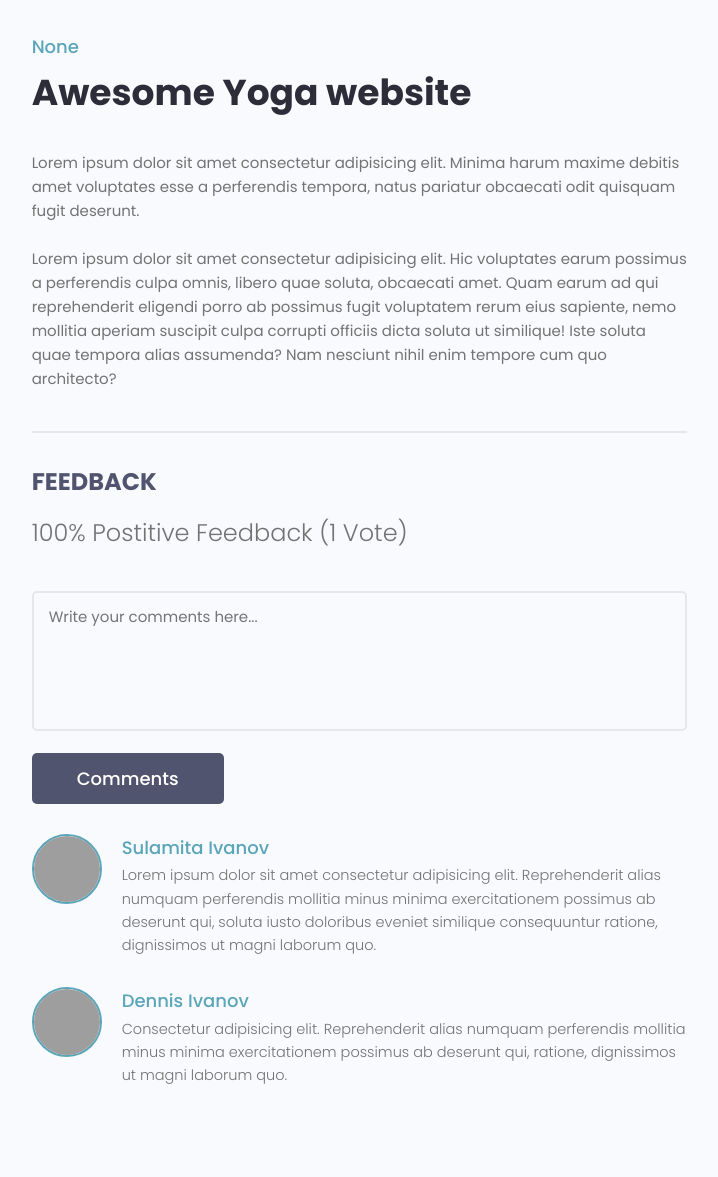
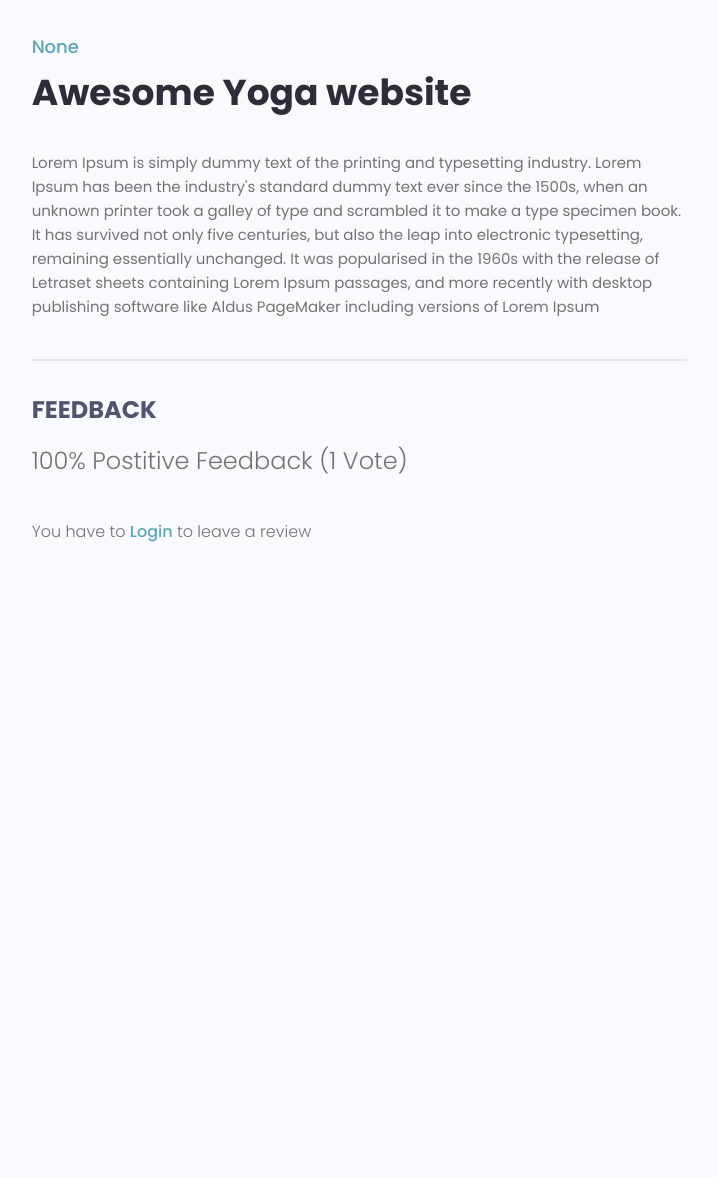
Before and after one commit to mashendi/devsearch, a Django app: page /projects/1fe9fa0a-951e-4d8e-bd4d-f3a65afcbdd0/ in a window 1280 px wide. Shown: the part 511-1688 px from the top of the page, without its empty margins (465-1183 px from the left). After the commit the page ends 1053 px from the top, so only its background shows below. Run offline with Django 4.2, Linux system fonts and the light colour scheme; data comes from the database, SQL or seed files in the repository; both versions use the stored data as it was after the commit; some libraries are stand-ins or nearby versions; grey boxes are pictures that could not be loaded.

Commit message:
implement reviews

```diff
--- a/projects/models.py
+++ b/projects/models.py
@@ -6,7 +6,7 @@ from users.models import Profile
 
 class Project(models.Model):
     class Meta:
-        ordering = ['-created']
+        ordering = ['-vote_ratio', '-vote_total', 'title']
 
     owner = models.ForeignKey(
         Profile, null=True, blank=True, on_delete=models.SET_NULL)
@@ -24,6 +24,23 @@ class Project(models.Model):
 
     def __str__(self):
         return self.title
+
+    @property
+    def reviewers(self):
+        return self.review_set.all().values_list('owner__id', flat=True)
+
+    @property
+    def getVoteCount(self):
+        reviews = self.review_set.all()
+        upVotes = reviews.filter(value='up').count()
+        totalVotes = reviews.count()
+
+        ratio = (upVotes / totalVotes) * 100
+
+        self.vote_total = totalVotes
+        self.vote_ratio = ratio
+
+        self.save()
 
 
 class Review(models.Model):
--- a/projects/templates/projects/single-project.html
+++ b/projects/templates/projects/single-project.html
@@ -24,20 +24,11 @@
         </div>
         <div class="column column--2of3">
           <img class="singleProject__preview" src="{{project.featured_image.url}}" alt="portfolio thumbnail" />
-          <a href="profile.html" class="singleProject__developer">{{project.owner}}</a>
+          <a href="{% url 'profile' project.owner.id %}" class="singleProject__developer">{{project.owner}}</a>
           <h2 class="singleProject__title">{{project.title}}</h2>
-          <h3 class="singleProject__subtitle">{{proejct.description}}</h3>
+          {% comment %} <h3 class="singleProject__subtitle">{{proejct.description}}</h3> {% endcomment %}
           <div class="singleProject__info">
-            Lorem ipsum dolor sit amet consectetur adipisicing elit. Minima harum maxime debitis amet voluptates esse
-            a perferendis tempora, natus pariatur obcaecati odit quisquam fugit deserunt.
-
-            <br />
-            <br />
-            Lorem ipsum dolor sit amet consectetur adipisicing elit. Hic voluptates earum possimus a perferendis culpa
-            omnis, libero quae soluta, obcaecati amet. Quam earum ad qui reprehenderit eligendi porro ab possimus
-            fugit voluptatem rerum eius sapiente, nemo mollitia aperiam suscipit culpa corrupti officiis dicta soluta
-            ut similique! Iste soluta quae tempora alias assumenda? Nam nesciunt nihil enim tempore cum quo
-            architecto?
+            {{project.description|linebreaksbr}}
           </div>
 
           <div class="comments">
@@ -46,42 +37,42 @@
               {{project.vote_ratio}}% Postitive Feedback ({{project.vote_total}} Vote{{project.vote_total|pluralize:"s"}})
             </h5>
 
-            <form class="form" action="#" method="POST">
-              <!-- Textarea -->
+            {% if request.user.profile.id in project.reviewers %}
+              <p>You already reviewed this project</p>
+            {% elif request.user.profile == project.owner %}
+              <p>You cannot review your own project</p>
+            {% elif request.user.is_authenticated %}
+            <form class="form" method="POST">
+              {% csrf_token %}
+              {% for field in form %}
               <div class="form__field">
-                <label for="formInput#textarea">Comments: </label>
-                <textarea class="input input--textarea" name="message" id="formInput#textarea"
-                  placeholder="Write your comments here..."></textarea>
-              </div>
-              <input class="btn btn--sub btn--lg" type="submit" value="Comments" />
-            </form>
+                <label for="formInput#textarea">{{field.label}}: </label>
+                {{field}}
+                {% endfor %}
+                <input class="btn btn--sub btn--lg" type="submit" value="Comments" />
+              </form>
+              {% else %}
+              <p>You have to <a href="{% url 'login' %}?next={{request.path}}">Login</a> to leave a review</p>
+            {% endif %}
+
             <div class="commentList">
+              {% for review in project.review_set.all %}
+              {% if review.body %}
               <div class="comment">
-                <a href="profile.html">
+                <a href="{% url 'profile' review.owner.id %}">
                   <img class="avatar avatar--md"
-                    src="https://pbs.twimg.com/profile_images/1335382240931368961/b3wSZKj4_400x400.jpg" alt="user" />
+                    src="{{review.owner.profile_image.url}}" alt="user" />
                 </a>
                 <div class="comment__details">
-                  <a href="profile.html" class="comment__author">Sulamita Ivanov</a>
+                  <a href="{% url 'profile' review.owner.id %}" class="comment__author">{{review.owner.name}}</a>
                   <p class="comment__info">
-                    Lorem ipsum dolor sit amet consectetur adipisicing elit. Reprehenderit alias numquam perferendis
-                    mollitia minus minima exercitationem possimus ab deserunt qui, soluta iusto doloribus eveniet
-                    similique consequuntur ratione, dignissimos ut magni laborum quo.
+                    {{review.body|linebreaksbr}}
                   </p>
                 </div>
               </div>
-              <div class="comment">
-                <a href="profile.html">
-                  <img class="avatar avatar--md" src="https://avatars.githubusercontent.com/u/33843378" alt="user" />
-                </a>
-                <div class="comment__details">
-                  <a href="profile.html" class="comment__author">Dennis Ivanov</a>
-                  <p class="comment__info">
-                    Consectetur adipisicing elit. Reprehenderit alias numquam perferendis mollitia minus minima
-                    exercitationem possimus ab deserunt qui, ratione, dignissimos ut magni laborum quo.
-                  </p>
-                </div>
-              </div>
+              {% endif %}
+              {% endfor %}
+
             </div>
           </div>
         </div>
--- a/projects/views.py
+++ b/projects/views.py
@@ -25,8 +25,10 @@ def project(request, pk):
         review.project = project
         review.owner = request.user.profile
         review.save()
+        project.getVoteCount
 
         messages.success(request, 'Feedback Submitted.')
+        return redirect('project', pk=project.id)
 
     context = {"project": project, 'form': form}
     return render(request, 'projects/single-project.html', context)
--- a/users/templates/users/login_register.html
+++ b/users/templates/users/login_register.html
@@ -54,7 +54,7 @@
       <p>Hello Developer, Welcome Back!</p>
     </div>
 
-    <form action="{% url 'login' %}" method="POST" class="form auth__form">
+    <form action="" method="POST" class="form auth__form">
         {% csrf_token %}
       <div class="form__field">
         <label for="formInput#text">Username: </label>
--- a/users/views.py
+++ b/users/views.py
@@ -15,7 +15,7 @@ def loginUser(request):
         return redirect('profiles')
 
     if request.method == 'POST':
-        username = request.POST['username']
+        username = request.POST['username'].lower()
         password = request.POST['password']
 
         try:
@@ -27,7 +27,7 @@ def loginUser(request):
 
         if user is not None:
             login(request, user)
-            return redirect('profiles')
+            return redirect(request.GET['next'] if 'next' in request.GET else 'account')
         else:
             messages.error(request, 'Username or password is incorrect')
 
```
Also changed, not shown: db.sqlite3.
